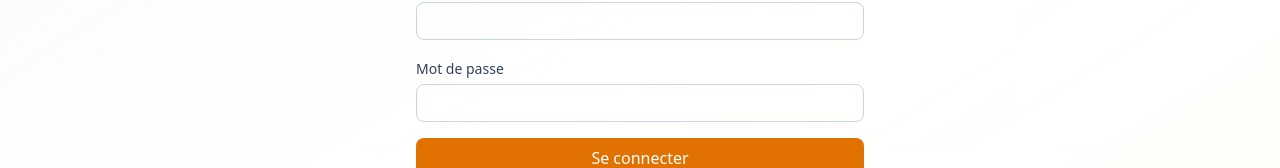
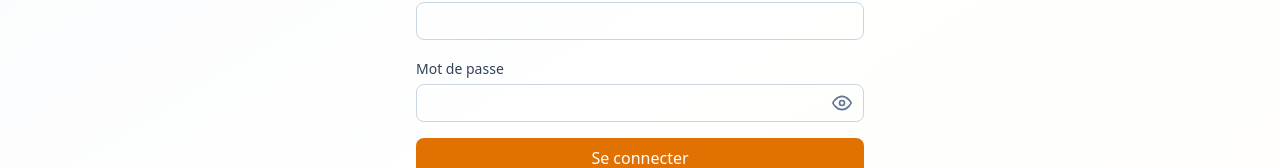
Before and after one commit to bobas01/ludoPlanet2.0, a SvelteKit app in the folder frontend/: page /login in a window 1280 px wide. Shown: the part 359-527 px from the top of the page. Built offline with nearby package versions, Linux system fonts and the light colour scheme.

Commit message:
feat: auth UX  no 401 for guests, show/hide password on login

```diff
--- a/frontend/src/routes/login/+page.svelte
+++ b/frontend/src/routes/login/+page.svelte
@@ -6,6 +6,7 @@
 	let email = '';
 	let password = '';
 	let submitted = false;
+	let showPassword = false;
 
 	const handleSubmit = async (event: Event) => {
 		event.preventDefault();
@@ -35,13 +36,27 @@
 		</div>
 		<div>
 			<label class="text-sm font-medium text-slate-700" for="login-password">Mot de passe</label>
-			<input
-				class="mt-1 w-full rounded-md border border-slate-300 px-3 py-2 text-sm"
-				type="password"
-				id="login-password"
-				bind:value={password}
-				required
-			/>
+			<div class="relative mt-1">
+				<input
+					class="w-full rounded-md border border-slate-300 px-3 py-2 pr-10 text-sm"
+					type={showPassword ? 'text' : 'password'}
+					id="login-password"
+					bind:value={password}
+					required
+				/>
+				<button
+					type="button"
+					class="absolute right-2 top-1/2 -translate-y-1/2 rounded p-1 text-slate-500 hover:bg-slate-100 hover:text-slate-700"
+					aria-label={showPassword ? 'Masquer le mot de passe' : 'Afficher le mot de passe'}
+					onclick={() => (showPassword = !showPassword)}
+				>
+					{#if showPassword}
+						<svg xmlns="http://www.w3.org/2000/svg" width="20" height="20" viewBox="0 0 24 24" fill="none" stroke="currentColor" stroke-width="2" stroke-linecap="round" stroke-linejoin="round"><path d="M17.94 17.94A10.07 10.07 0 0 1 12 20c-7 0-11-8-11-8a18.45 18.45 0 0 1 5.06-5.94M9.9 4.24A9.12 9.12 0 0 1 12 4c7 0 11 8 11 8a18.5 18.5 0 0 1-2.16 3.19m-6.72-1.07a3 3 0 1 1-4.24-4.24"/><line x1="1" y1="1" x2="23" y2="23"/></svg>
+					{:else}
+						<svg xmlns="http://www.w3.org/2000/svg" width="20" height="20" viewBox="0 0 24 24" fill="none" stroke="currentColor" stroke-width="2" stroke-linecap="round" stroke-linejoin="round"><path d="M1 12s4-8 11-8 11 8 11 8-4 8-11 8-11-8-11-8z"/><circle cx="12" cy="12" r="3"/></svg>
+					{/if}
+				</button>
+			</div>
 		</div>
 		{#if $authError && submitted}
 			<p class="text-sm text-red-600">{$authError.message}</p>
```
